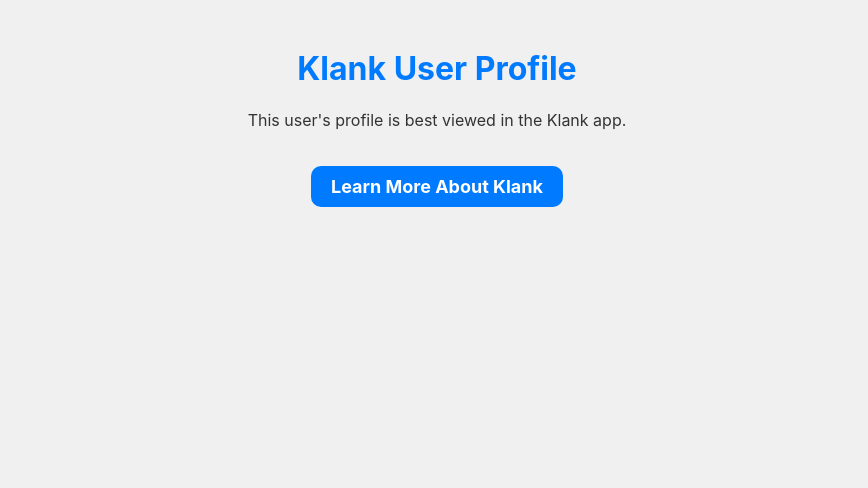
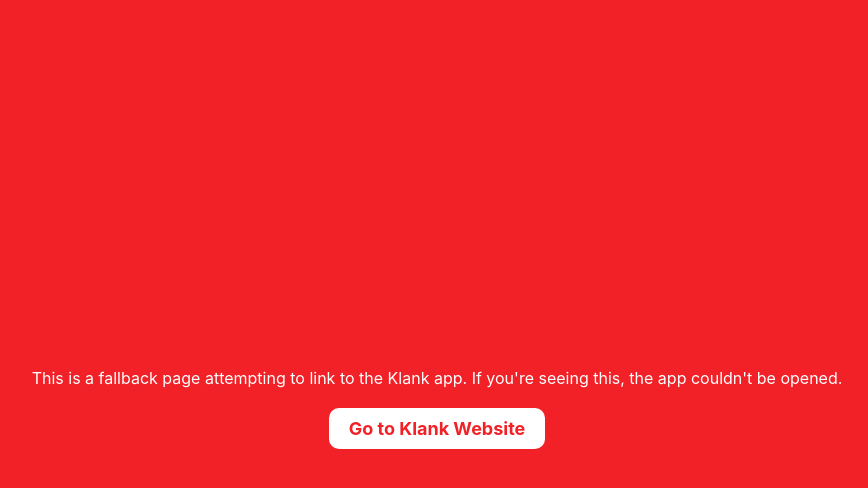
Before and after one commit to AlexT143/klank-deeplink-fallback, a plain HTML site: page index.html in a window 1280 px wide. Shown: the whole page, without its empty margins (203-1071 px from the left). Drawn offline with Linux system fonts and the light colour scheme.

Commit message:
Update index.html

```diff
--- a/index.html
+++ b/index.html
@@ -3,26 +3,31 @@
 <head>
     <meta charset="UTF-8">
     <meta name="viewport" content="width=device-width, initial-scale=1.0">
-    <title>Klank - User Profile</title>
-    <meta name="description" content="Check out this user's profile on Klank!">
+    <title>Klank - Fallback Page</title>
+    <meta name="description" content="Fallback page for Klank app links">
 
     <style>
         body {
             font-family: -apple-system, BlinkMacSystemFont, 'Segoe UI', Roboto, Helvetica, Arial, sans-serif;
+            display: flex;
+            flex-direction: column;
+            justify-content: center;
+            align-items: center;
+            height: 100vh;
+            margin: 0;
+            background-color: #F12127;
+            color: white;
+        }
+        p {
             text-align: center;
-            padding: 20px;
-            background-color: #f0f0f0;
-            color: #333;
-        }
-        h1 {
-            color: #007AFF;
+            max-width: 80%;
+            margin-bottom: 20px;
         }
         .cta-button {
             display: inline-block;
             padding: 10px 20px;
-            margin: 20px 0;
-            background-color: #007AFF;
-            color: white;
+            background-color: white;
+            color: #F12127;
             text-decoration: none;
             border-radius: 10px;
             font-weight: bold;
@@ -31,25 +36,18 @@
     </style>
 </head>
 <body>
-    <h1>Klank User Profile</h1>
-    <p>This user's profile is best viewed in the Klank app.</p>
-    <a href="https://example.com" class="cta-button">Learn More About Klank</a>
-
+    <p>This is a fallback page attempting to link to the Klank app. If you're seeing this, the app couldn't be opened.</p>
+    <a href="https://klank.co.uk" class="cta-button">Go to Klank Website</a>
     <script>
-        // Parse USER_ID from URL
-        var urlParams = new URLSearchParams(window.window.location.search);
+        var urlParams = new URLSearchParams(window.location.search);
         var userId = urlParams.get('id');
 
         if (userId) {
-            // Update deep link URL
             var deepLink = 'klank://u/' + userId + '/profile/';
-
-            // Attempt to open the app with the correct USER_ID
             window.location.href = deepLink;
 
-            // Fallback to placeholder link after a short delay
             setTimeout(function() {
-                window.location.href = 'https://example.com';
+                window.location.href = 'https://klank.co.uk';
             }, 500);
         }
     </script>
```
